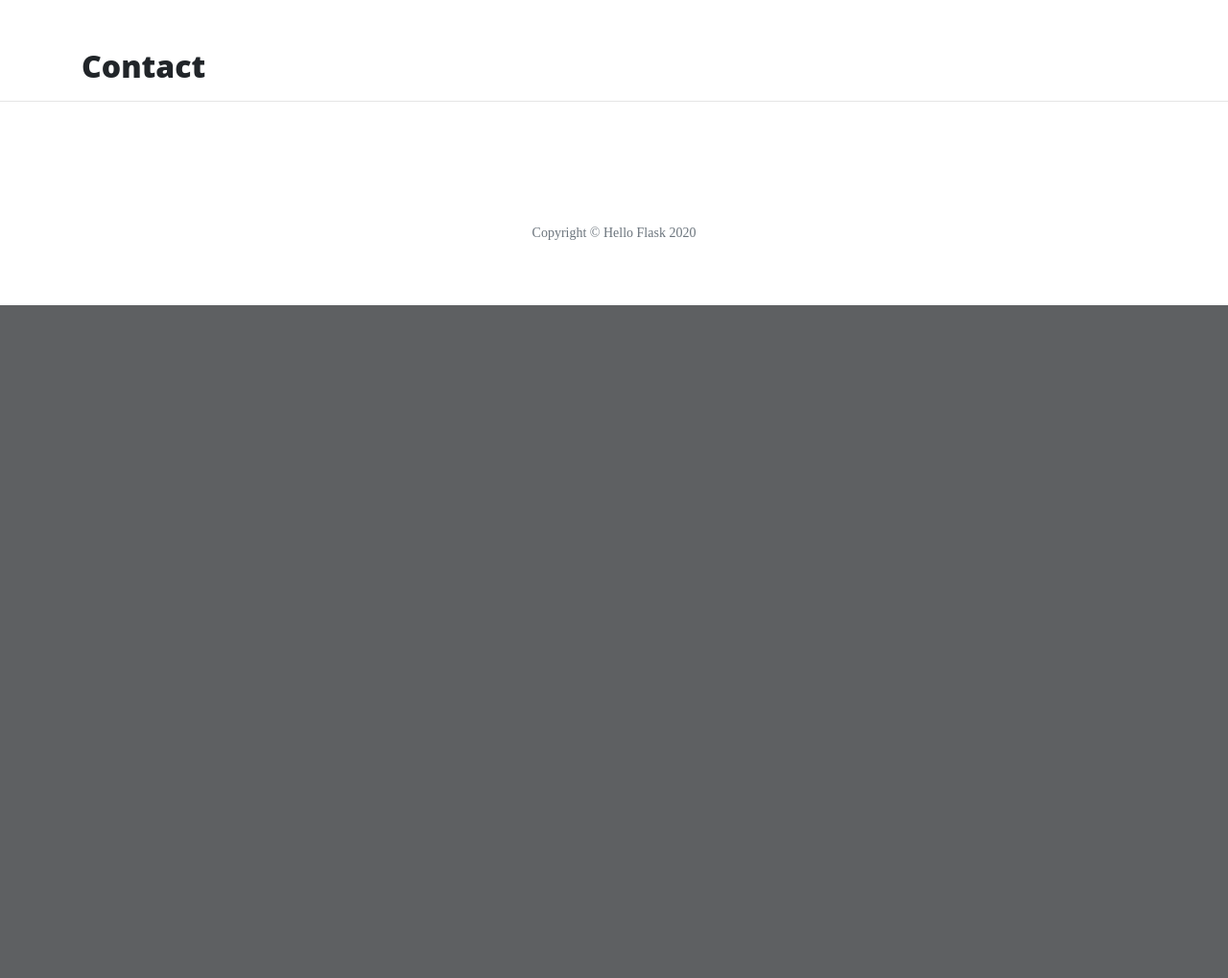
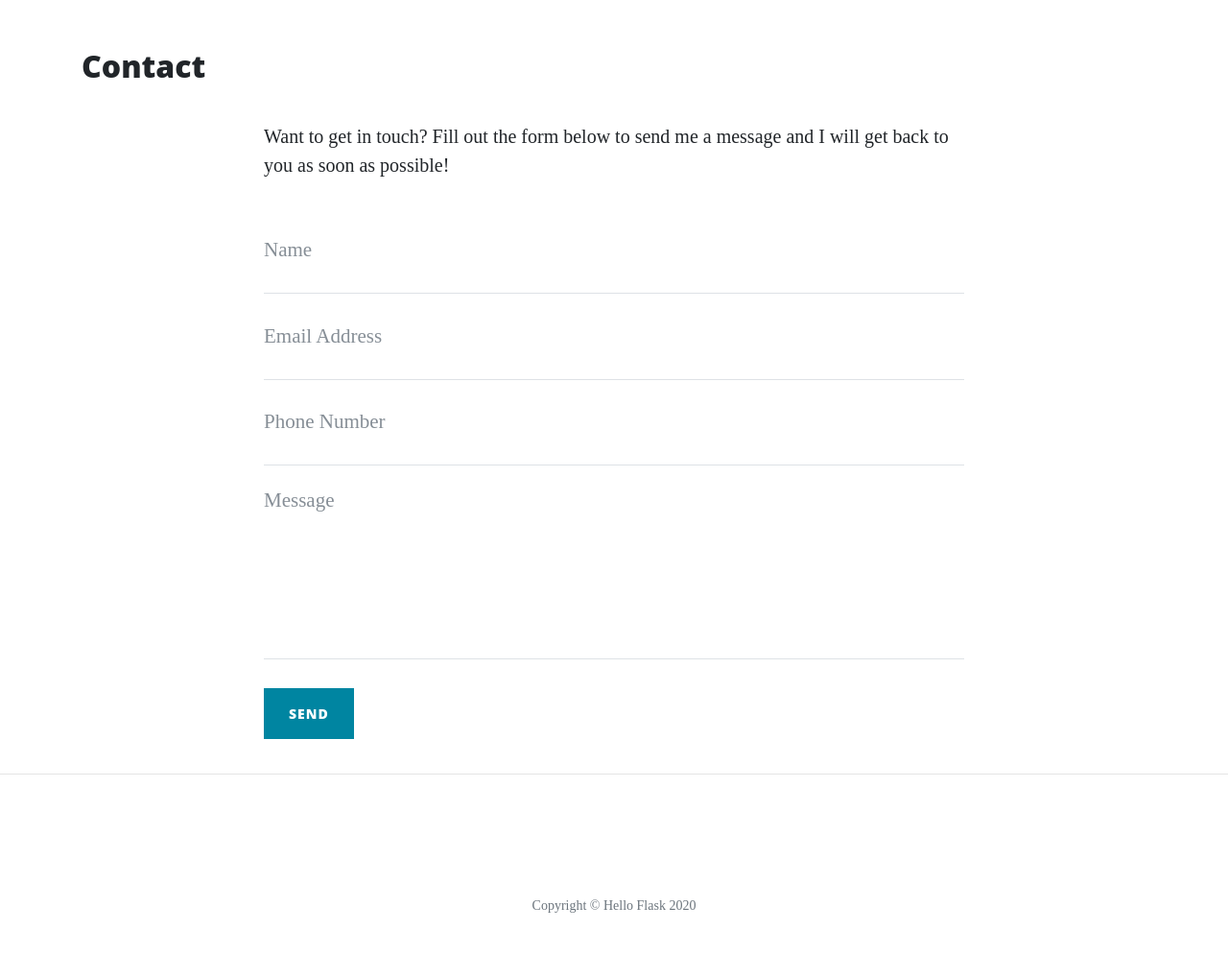
Before and after one commit to Felix-Redwood/Practical-Python--1, a Flask app: page /contact in a window 1280 px wide. Shown: the part 628-1647 px from the top of the page at 96% size. Before the commit the page ends 946 px from the top, so only its background shows below. Run offline with Flask 2, Linux system fonts and the light colour scheme; some libraries are stand-ins or nearby versions.

Commit message:
added flash messages

```diff
--- a/run.py
+++ b/run.py
@@ -1,41 +1,64 @@
-import os #imports os from the standard Python library
+import os  # imports os from the standard Python library
 import json
-from flask import Flask, render_template #imports the Flask class and the render_template class
+# imports the Flask class, the render_template class, the request library and the flash class
+from flask import Flask, render_template, request, flash
 
-app = Flask(__name__) #creates an instance of the Flask class and stores it in the 'app' variable
+# creates an instance of the Flask class and stores it in the 'app' variable
+app = Flask(__name__)
+app.secret_key = 'some_secret'
 
-@app.route("/") #this is a decorator - a way of wrapping functions. Decorators start with the @ sign
+
+# this is a decorator - a way of wrapping functions. Decorators start with the @ sign
+@app.route("/")
 def index():
     return render_template("index.html")
 
+
 @app.route("/about")
 def about():
-    data = [] #sets up 'data' as an empty array
-    with open("data/company.json", "r") as json_data: #opens the company.json file. "r" opens the file for reading (while "a" would open the file for the purpose of appending)
-        data = json.load(json_data) #the 'data' array will contain the data in the company.json file
-    return render_template("about.html", page_title="About", company=data) #when we navigate to about.html, the template will be returned
+    data = []  # sets up 'data' as an empty array
+    # opens the company.json file. "r" opens the file for reading (while "a" would open the file for the purpose of appending)
+    with open("data/company.json", "r") as json_data:
+        # the 'data' array will contain the data in the company.json file
+        data = json.load(json_data)
+    # when we navigate to about.html, the template will be returned
+    return render_template("about.html", page_title="About", company=data)
 
-@app.route("/about/<member_name>") #whenever we look at our 'about' url, and there is something after it, that will be passed into the about_member function as 'member_name'
-def about_member(member_name): #takes the member_name
-    member = {} #will store the data in
 
-    with open("data/company.json", "r") as json_data: #opens the company.json file. "r" opens the file for reading (while "a" would open the file for the purpose of appending)
-        data = json.load(json_data) #converts the data into JSON
-        for obj in data: #for each object in the data array
-            if obj["url"] == member_name: #if the url is the same as the member_name (the thing after our /about url)
-                member = obj #sets the member to the url
+# whenever we look at our 'about' url, and there is something after it, that will be passed into the about_member function as 'member_name'
+@app.route("/about/<member_name>")
+def about_member(member_name):  # takes the member_name
+    member = {}  # will store the data in
 
-    return render_template("member.html", member=member) #loads the member.html template and sets the member type to the member
+    # opens the company.json file. "r" opens the file for reading (while "a" would open the file for the purpose of appending)
+    with open("data/company.json", "r") as json_data:
+        data = json.load(json_data)  # converts the data into JSON
+        for obj in data:  # for each object in the data array
+            # if the url is the same as the member_name (the thing after our /about url)
+            if obj["url"] == member_name:
+                member = obj  # sets the member to the url
 
-@app.route("/contact")
+    # loads the member.html template and sets the member type to the member
+    return render_template("member.html", member=member)
+
+
+# states that both GET and POST methods are allowed
+@app.route("/contact", methods=["GET", "POST"])
 def contact():
-    return render_template("contact.html", page_title="Contact") #when we navigate to contact.html, the template will be returned
+    if request.method == "POST":
+        flash("Thanks {}. we have recieved your message!".format(
+            request.form["name"]))
+    # when we navigate to contact.html, the template will be returned
+    return render_template("contact.html", page_title="Contact")
+
 
 @app.route("/careers")
 def careers():
-    return render_template("careers.html", page_title="Careers") #when we navigate to careers.html, the template will be returned
+    # when we navigate to careers.html, the template will be returned
+    return render_template("careers.html", page_title="Careers")
 
-if __name__ == "__main__": #__main__ is the name of the default module in python
+
+if __name__ == "__main__":  # __main__ is the name of the default module in python
     app.run(host=os.environ.get("IP", "0.0.0.0"),
             port=int(os.environ.get("PORT", "5000")),
-            debug=True) #allows for easier debugging
+            debug=True)  # allows for easier debugging
--- a/templates/contact.html
+++ b/templates/contact.html
@@ -1,5 +1,61 @@
 <!--inherits everything from base.html, looks for a block called 'content' and then injects the content into this file-->
 {% extends 'base.html' %}
 {% block content %}
-    <h2>{{ page_title }}</h2>
+<h2>{{ page_title }}</h2>
+
+<div class="row">
+	<div class="col-lg-8 col-md-10 mx-auto">
+		<!--takes messages created using the 'flash' function and stores them in a variable called 'messages'-->
+		{% with messages = get_flashed_messages() %}
+		<!--if there are messages-->
+		{% if messages %}
+        <!--will print our flash message-->
+		<ul class="flashes">
+            {% for message in messages %}
+            <li>{{ message }}</li>
+            {% endfor %}
+		</ul>
+		{% endif %}
+		{% endwith %}
+		<p>Want to get in touch? Fill out the form below to send me a message and I will get back to you as soon as
+			possible!</p>
+		<!--POST sends data to a server, GET retrieves data-->
+		<!--when using flask to do anything but a GET request, we need to state that our route can accept that or we get a 405 "method not allowed" error-->
+		<form method="POST" name="sentMessage" id="contactForm" novalidate>
+			<div class="control-group">
+				<div class="form-group floating-label-form-group controls">
+					<label>Name</label>
+					<input type="text" class="form-control" placeholder="Name" name="name" id="name" required data-validation-required-message="Please enter your name.">
+					<p class="help-block text-danger"></p>
+				</div>
+			</div>
+			<div class="control-group">
+				<div class="form-group floating-label-form-group controls">
+					<label>Email Address</label>
+					<input type="email" class="form-control" placeholder="Email Address" name="email" id="email" required data-validation-required-message="Please enter your email address.">
+					<p class="help-block text-danger"></p>
+				</div>
+			</div>
+			<div class="control-group">
+				<div class="form-group col-xs-12 floating-label-form-group controls">
+					<label>Phone Number</label>
+					<input type="tel" class="form-control" placeholder="Phone Number" name="phone" id="phone" required data-validation-required-message="Please enter your phone number.">
+					<p class="help-block text-danger"></p>
+				</div>
+			</div>
+			<div class="control-group">
+				<div class="form-group floating-label-form-group controls">
+					<label>Message</label>
+					<textarea rows="5" class="form-control" placeholder="Message" name="message" id="message" required data-validation-required-message="Please enter a message."></textarea>
+					<p class="help-block text-danger"></p>
+				</div>
+			</div>
+			<br>
+			<div id="success"></div>
+			<div class="form-group">
+				<button type="submit" class="btn btn-primary" id="sendMessageButton">Send</button>
+			</div>
+		</form>
+	</div>
+</div>
 {% endblock %}
```
